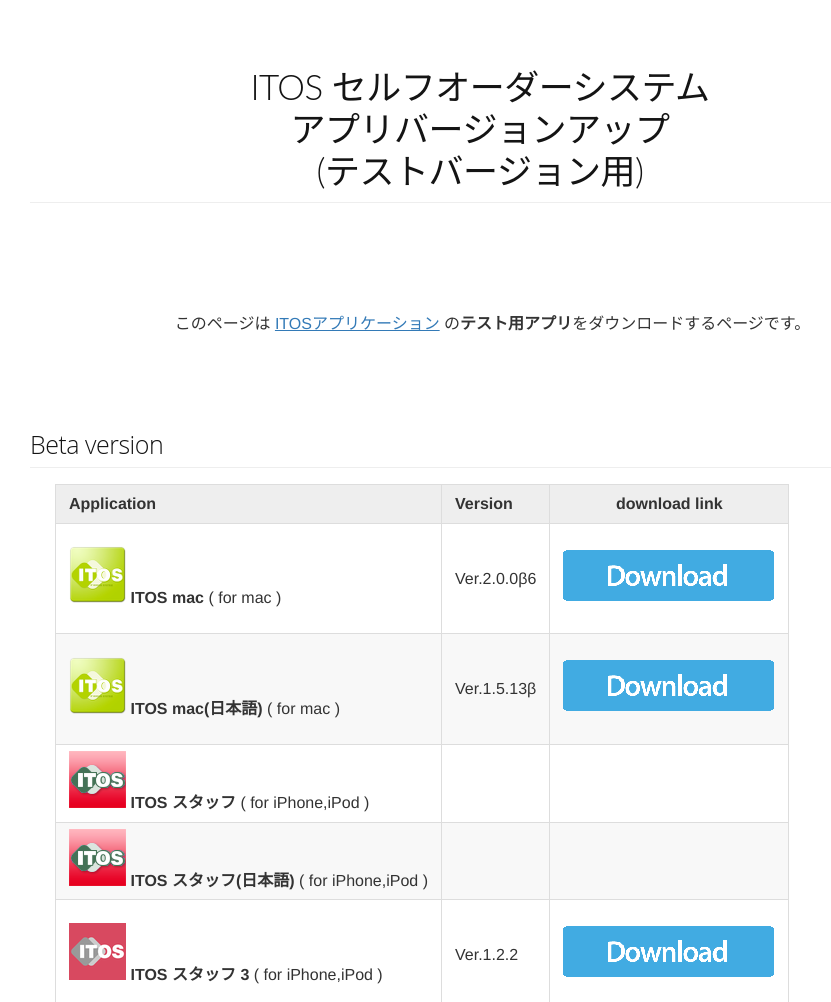
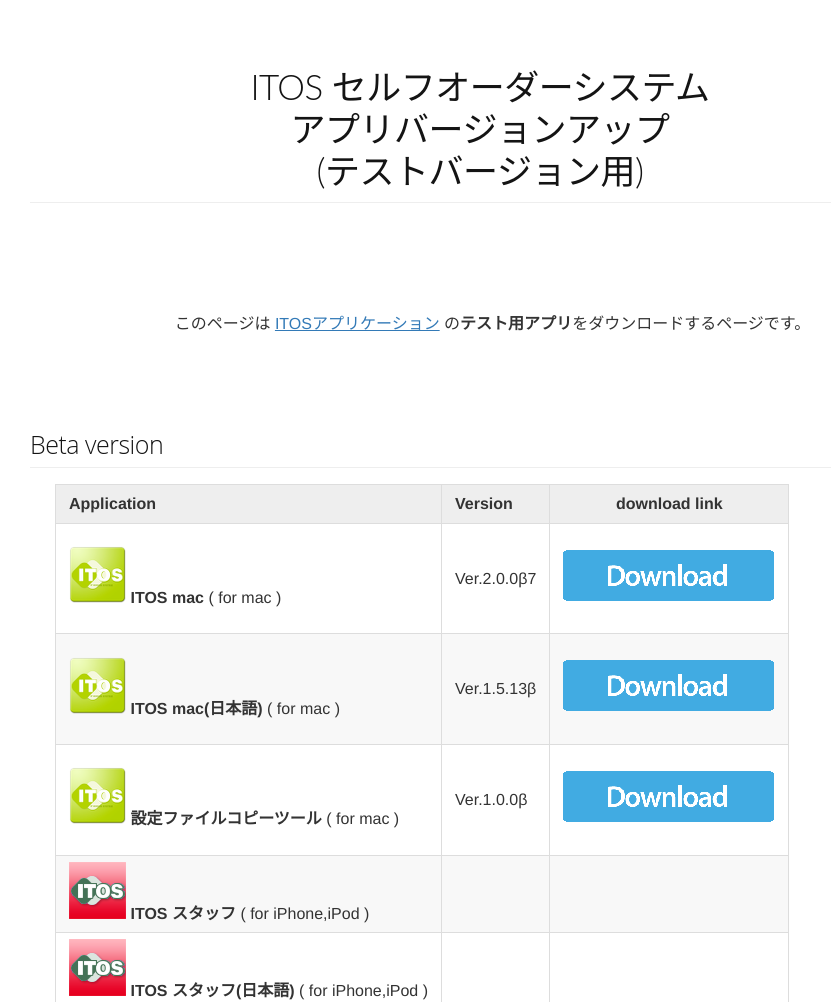
Before and after one commit to itordersystem/itordersystem.github.io, a plain HTML site: page itos/index_beta.html in a window 1280 px wide. Shown: the top 1002 px of the page, without its empty margins (160-991 px from the left). Drawn offline with Linux system fonts and the light colour scheme.

Commit message:
no message

```diff
--- a/itos/index_beta.html
+++ b/itos/index_beta.html
@@ -865,13 +865,18 @@ pre.editor-colors .bracket-matcher .region {
 <tbody>
 <tr>
 <td style="text-align:left"><img src="https://itordersystem.github.io/itos/icon_mac.png" alt="mac" title="mac"> <strong>ITOS mac</strong> ( for mac )</td>
-<td style="text-align:left">Ver.2.0.0β6</td>
+<td style="text-align:left">Ver.2.0.0β7</td>
 <td style="text-align:center"><a href="https://itordersystem.github.io/itos/mac/prerelease/ITOS.app.zip" title="ITOS mac"><img src="https://itordersystem.github.io/itos/download.png" alt="download" title="download"></a></td>
 </tr>
 <tr>
 <td style="text-align:left"><img src="https://itordersystem.github.io/itos/icon_mac.png" alt="mac" title="mac"> <strong>ITOS mac(日本語)</strong> ( for mac )</td>
 <td style="text-align:left">Ver.1.5.13β</td>
 <td style="text-align:center"><a href="https://itordersystem.github.io/itos/mac_jp/ver_1_5_13_beta/ITOS.app.zip" title="ITOS mac"><img src="https://itordersystem.github.io/itos/download.png" alt="download" title="download"></a></td>
+</tr>
+<tr>
+<td style="text-align:left"><img src="https://itordersystem.github.io/itos/icon_mac.png" alt="mac" title="mac"> <strong>設定ファイルコピーツール</strong> ( for mac )</td>
+<td style="text-align:left">Ver.1.0.0β</td>
+<td style="text-align:center"><a href="https://itordersystem.github.io/itos/mac_tools/ITOS_tools.app.zip" title="mac tools"><img src="https://itordersystem.github.io/itos/download.png" alt="download" title="download"></a></td>
 </tr>
 <tr>
 <td style="text-align:left"><img src="https://itordersystem.github.io/itos/icon_staff.png" alt="iPodiPhone" title="iPodiPhone">  <strong>ITOS スタッフ</strong> ( for iPhone,iPod )</td>
```
Also changed, not shown: itos/mac/history_mac.html (+5 -0 lines), 4 other files.
